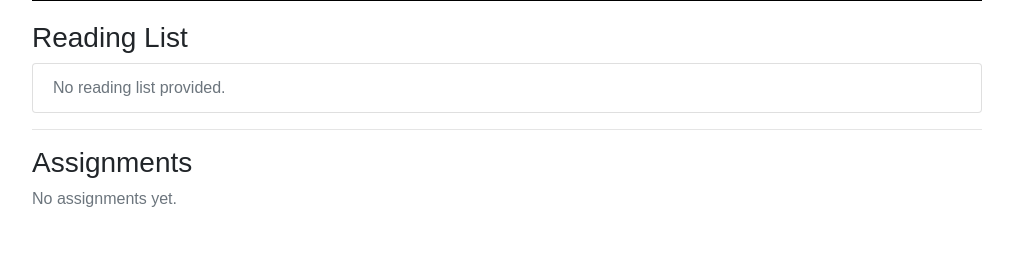
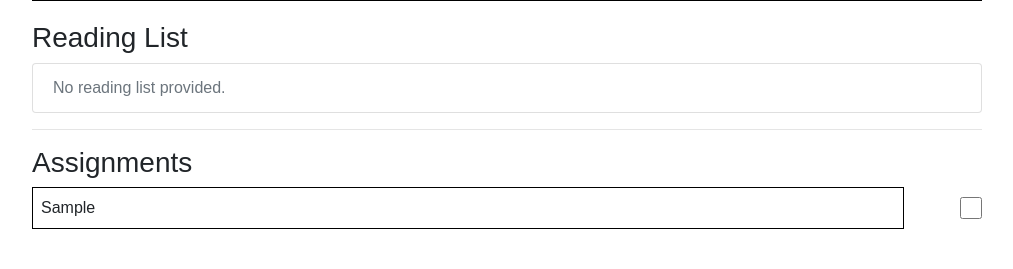
Before and after one commit to tanChicken/beacon, a Django app: page /student/lesson/1/ in a window 1280 px wide. Shown: the part 909-1178 px from the top of the page, without its empty margins (263-1276 px from the left). Before the commit the page ends 1116 px from the top, so only its background shows below. Run offline with Django 5.2, Linux system fonts and the light colour scheme; a user stored in the database is signed in; tables that the repository leaves empty hold one stand-in row (values such as "Sample post"); some libraries are stand-ins or nearby versions.

Commit message:
fi(student lesson): added the checklist feature for assignment section

```diff
--- a/mysite/beacon/templates/student_lesson_details.html
+++ b/mysite/beacon/templates/student_lesson_details.html
@@ -40,40 +40,50 @@
     }
 
     .checklist {
-    display: flex;
-    flex-direction: column;
-    gap: 12px;
-    margin-bottom: 20px;
+        display:flex;
+        flex-direction:column;
+        gap:12px;
+        margin-bottom:20px;
+        width:100%;
     }
 
     .check-item {
-    display: flex;
-    align-items: center;
-    justify-content: space-between;
+        display:flex;
+        align-items:center;
+        justify-content:space-between;
+        gap:12px;
     }
 
     .check-item .desc-box {
-    flex: 1;
-    margin-right: 10px;
-    border: 1px solid #000;
-    padding: 8px;
+        flex:1; margin-right:12px;
+        border:1px solid #000;
+        padding:8px; min-width:0; /* allow truncation */
     }
 
+    .check-wrap {
+        display:flex;
+        align-items:center;
+        justify-content:flex-end;
+        min-width:54px;
+    }
+
+    input[type="checkbox"] { width:22px; height:22px; accent-color:#41ca7c; }
+
+    /* if Bootstrap's .list-group-item interferes, add specificity */
+    .lesson-page .check-item { display:flex !important; }
+
+    /* Optional: make description text wrap nicely */
+    .check-item .desc-box a { text-decoration:none; color:inherit; display:inline-block; width:100%; }
+
     .effort-section {
-    text-align: center;
-    margin: 30px 0;
+        text-align: center;
+        margin: 30px 0;
     }
 
     .effort-section p {
         font-weight: bold;
         font-size: 16px;
         margin: 10px 0;
-    }
-
-    input[type="checkbox"] {
-    width: 24px;
-    height: 24px;
-    accent-color: #41ca7c;
     }
 </style>
 
@@ -196,18 +206,33 @@
 
     {# Assignments section #}
     <h3>Assignments</h3>
-    {% if lesson.assignments.all %}
-        <ul>
-        {% for assignment in lesson.assignments.all %}
+    {% if assignments %}
+        <div class="checklist">
+        {% for assignment in assignments %}
             <div class="check-item">
-                <div class="desc-box">{{ assignment.title }}</div>
-                <input type="checkbox" name="assignment-{{ assignment.id }}">
+            <div class="desc-box">{{ assignment.title }}{% if assignment.description %} — {{ assignment.description }}{% endif %}</div>
+            <div class="check-wrap">
+                <input id="assignment-{{ assignment.id }}" type="checkbox" name="assignment_{{ assignment.id }}" {% if assignment.id in assignment_done_ids %}checked{% endif %}>
+                <label for="assignment-{{ assignment.id }}" class="sr-only">Mark assignment completed</label>
+            </div>
             </div>
         {% endfor %}
-        </ul>
+        </div>
     {% else %}
-        {# Message if there are no assignments #}
+        {# If you're using Lesson.assignment (TextField) instead, render that: #}
+        {% if lesson.assignment %}
+        <div class="checklist">
+            <div class="check-item">
+            <div class="desc-box">{{ lesson.assignment }}</div>
+            <div class="check-wrap">
+                <input id="assignment_single" type="checkbox" name="assignment_single" {% if assignment_completed %}checked{% endif %}>
+                <label for="assignment_single" class="sr-only">Mark assignment completed</label>
+            </div>
+            </div>
+        </div>
+        {% else %}
         <p class="text-muted">No assignments yet.</p>
+        {% endif %}
     {% endif %}
 </div>
 {% endblock %}
```
